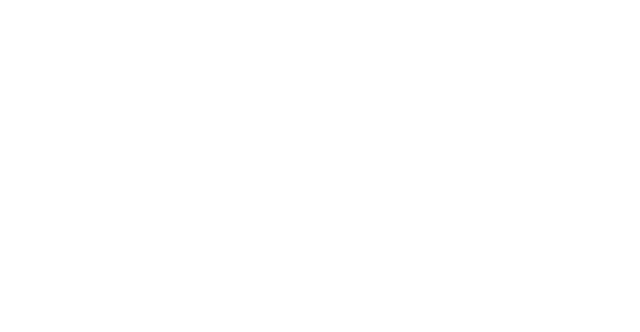
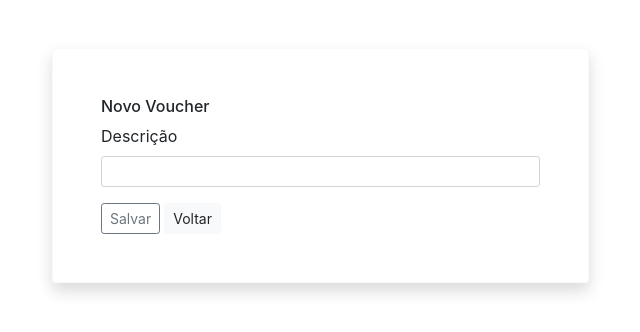
Before and after one commit to ViniciusPopowicz/ProjetoReserva, an Angular app in the folder AppReserva/: page /Voucher in a window 1280 px wide. Before the commit this address led to /. Shown: the top 332 px of the page, without its empty margins (51-691 px from the left). Built offline with nearby package versions, Linux system fonts and the light colour scheme.

Commit message:
Adcionado componente Voucher

```diff
--- /dev/null
+++ b/AppReserva/src/app/Voucher.ts
@@ -0,0 +1,4 @@
+export class Voucher {
+    id: number = 0;
+    desconto: number = 0;
+}
--- a/AppReserva/src/app/app-routing.module.ts
+++ b/AppReserva/src/app/app-routing.module.ts
@@ -3,11 +3,13 @@
 import { ReservasComponent } from'./components/reservas/reservas.component';
 import { PremiosComponent } from'./components/premios/premios.component';
 import { ClientesComponent } from'./components/clientes/clientes.component';
+import { VouchersComponent } from './components/vouchers/vouchers.component';
 
 const routes: Routes = [
   {path: 'Premio', component:PremiosComponent},
   {path: 'Reserva', component:ReservasComponent},
-  {path: 'Cliente', component:ClientesComponent}
+  {path: 'Cliente', component:ClientesComponent},
+  {path: 'Voucher', component:VouchersComponent}
 ];
 
 @NgModule({
--- /dev/null
+++ b/AppReserva/src/app/components/vouchers/vouchers.component.html
@@ -0,0 +1,17 @@
+<div class="container p-5">
+    <div class="row">
+        <div class="col-6 border border-light rounded p-5 shadow" *ngIf="formulario">
+            <h6>{{ tituloFormulario }}</h6>
+            <form [formGroup]="formulario" (ngSubmit)="enviarFormulario()">
+                <div class="form-group"><label>Descrição</label><input type="text" class="form-control form-control-sm"
+                        formControlName="descricao" /></div>
+                <div class="container">
+                    <div class="row">
+                        <div><button type="submit" class="btn btn-sm btn-outline-secondary">Salvar</button></div>
+                        <div class="pl-1"><button type="button" class="btn btn-sm btn-light">Voltar</button></div>
+                    </div>
+                </div>
+            </form>
+        </div>
+    </div>
+</div>
--- /dev/null
+++ b/AppReserva/src/app/components/vouchers/vouchers.component.ts
@@ -0,0 +1,28 @@
+import { Component, OnInit } from '@angular/core';
+import { FormControl, FormGroup } from '@angular/forms';
+import { VouchersService } from 'src/app/vouchers.service';
+import { Voucher } from 'src/app/Voucher';
+
+@Component({
+  selector: 'app-vouchers',
+  templateUrl: './vouchers.component.html',
+  styleUrls: ['./vouchers.component.css']
+})
+export class VouchersComponent implements OnInit {
+  formulario: any;
+  tituloFormulario: string = '';
+  constructor(private VouchersService : VouchersService) { }
+  ngOnInit(): void {
+    this.tituloFormulario = 'Novo Voucher';
+    this.formulario = new FormGroup(
+      {
+        descricao: new FormControl(null)
+      })
+    }
+    enviarFormulario(): void {
+      const voucher : Voucher = this.formulario.value;
+      this.VouchersService.cadastrar(voucher).subscribe(result => {
+        alert('Voucher inserido com sucesso.');
+      })
+    }
+}
--- /dev/null
+++ b/AppReserva/src/app/vouchers.service.ts
@@ -0,0 +1,39 @@
+import { HttpClient, HttpHeaders } from '@angular/common/http';
+import { Injectable } from '@angular/core';
+import { Observable } from 'rxjs';
+import {Voucher} from './Voucher'
+
+const httpOptions = {
+  headers: new HttpHeaders({
+    'Content-Type' : 'application/json'})
+}
+
+@Injectable({
+  providedIn: 'root'
+})
+export class VouchersService {
+  apiUrl = 'http://localhost:5000/Voucher';
+  constructor(private http: HttpClient) { }
+
+  listar(): Observable<Voucher[]> {
+    const url = `${this.apiUrl}/listar`;
+    return this.http.get<Voucher[]>(url);
+  }
+  buscar(id: number): Observable<Voucher> {
+    const url = `${this.apiUrl}/buscar/${id}`;
+    return this.http.get<Voucher>(url);
+  }
+  cadastrar(voucher: Voucher): Observable<any> {
+    const url = `${this.apiUrl}/cadastrar`;
+    return this.http.post<Voucher>(url, voucher, httpOptions);
+  }
+  alterar(voucher: Voucher): Observable<any> {
+    const url = `${this.apiUrl}/alterar`;
+    return this.http.put<Voucher>(url, voucher, httpOptions);
+  }
+  excluir(id: string): Observable<any> {
+    const url = `${this.apiUrl}/buscar/${id}`
+    ;
+    return this.http.delete<string>(url, httpOptions);
+  }
+}
```
Also changed, not shown: AppReserva/src/app/app.module.ts (+5 -2 lines), AppReserva/src/app/components/vouchers/vouchers.component.css (added), 11 other files (tests, documents, lock files or other folders).
